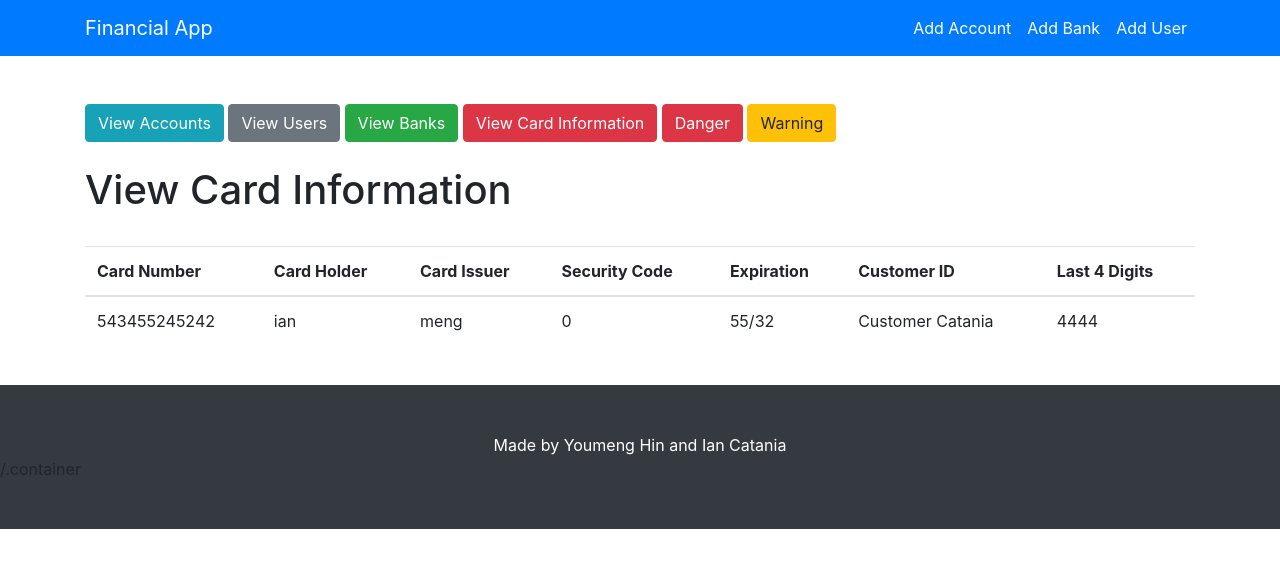
After one commit to youmengh/Financial-Application, a Django app: page /users/view-cardinfo/ in a window 1280 px wide. The commit adds this page. Shown: the top 568 px of the page. Run offline with Django 3.2, Linux system fonts and the light colour scheme; data comes from the database, SQL or seed files in the repository; both versions use the stored data as it was after the commit; some libraries are stand-ins or nearby versions.

Commit message:
add "view cardinfo" button

```diff
--- a/financial_application/users/models.py
+++ b/financial_application/users/models.py
@@ -33,7 +33,7 @@ class CardInfo(models.Model):
     card_number = models.IntegerField()
     card_holder = models.CharField(max_length=100, default="holder")
     card_issuer = models.CharField(max_length=100, default="issuer")
-    security_code = models.IntegerField()
+    security_code = models.CharField(max_length=3, default="000")
     expiration = models.CharField(max_length=100, default="MM/YY")
     customer_id = models.ForeignKey(Customer, on_delete=models.CASCADE)
     last_four_digits = models.IntegerField(primary_key=True)
--- a/financial_application/users/templates/users/base.html
+++ b/financial_application/users/templates/users/base.html
@@ -68,6 +68,9 @@
     <a href="{% url 'view-banks'%}">
         <button type="button" class="btn btn-success"> View Banks</button>
     </a>
+    <a href="{% url 'view-cardinfo'%}">
+        <button type="button" class="btn btn-danger"> View Card Information</button>
+    </a>
     <button type="button" class="btn btn-danger">Danger</button>
     <button type="button" class="btn btn-warning">Warning</button>
     {%block content%}{%endblock%}
@@ -77,9 +80,9 @@
 <!-- Footer -->
 <footer class="py-5 bg-dark">
     <div class="container">
-        <p class="m-0 text-center text-white">Copyright &copy; </p>
+        <p class="m-0 text-center text-white">Made by Youmeng Hin and Ian Catania</p>
     </div>
-    <!-- /.container -->
+     /.container
 </footer>
 
 <!-- Bootstrap core JavaScript -->
--- /dev/null
+++ b/financial_application/users/templates/users/view_cardinfo.html
@@ -0,0 +1,41 @@
+{% extends "users/base.html"%}
+{%block content%}
+
+
+<br><br>
+
+<h1> View Card Information </h1>
+
+<br>
+
+<table class="table">
+    <thead>
+    <tr>
+        <th scope="col">Card Number</th>
+        <th scope="col">Card Holder</th>
+        <th scope="col">Card Issuer</th>
+        <th scope="col">Security Code</th>
+        <th scope="col">Expiration</th>
+        <th scope="col">Customer ID</th>
+        <th scope="col">Last 4 Digits</th>
+    </tr>
+    </thead>
+    <tbody>
+    {%for card in cards%}
+    <tr>
+        <td>{{card.card_number}}</td>
+        <td>{{card.card_holder}}</td>
+        <td>{{card.card_issuer}}</td>
+        <td>{{card.security_code}}</td>
+        <td>{{card.expiration}}</td>
+        <td>{{card.customer_id}}</td>
+        <td>{{card.last_four_digits}}</td>
+    </tr>
+    {%endfor%}
+    </tbody>
+</table>
+
+
+<br>
+
+{%endblock content%}
--- a/financial_application/users/urls.py
+++ b/financial_application/users/urls.py
@@ -15,4 +15,5 @@ urlpatterns = [
     url(r'^view-accounts/', views.view_accounts, name='view-accounts'),
     url(r'^view-users/', views.view_users, name='view-users'),
     url(r'^view-banks/', views.view_banks, name='view-banks'),
+    url(r'^view-cardinfo/', views.view_cardinfo, name='view-cardinfo'),
 ]
--- a/financial_application/users/views.py
+++ b/financial_application/users/views.py
@@ -1,6 +1,6 @@
 from django.shortcuts import render
 from .forms import AccountForm, BankForm, UserForm
-from .models import Account, Customer, Bank
+from .models import Account, Customer, Bank, CardInfo
 
 
 # Create your views here.
@@ -99,3 +99,15 @@ def view_banks(request):
     }
     # render the page
     return render(request, template_name, context)
+
+def view_cardinfo(request):
+    # template path
+    template_name = 'users/view_cardinfo.html'
+
+    # code to view accounts from the database
+    cards = CardInfo.objects.all()
+    context = {
+        'cards': cards
+    }
+    # render the page
+    return render(request, template_name, context)
```
Also changed, not shown: financial_application/db.sqlite3.
